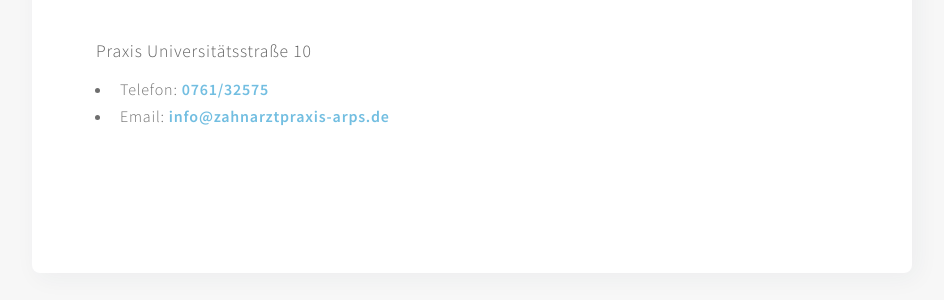
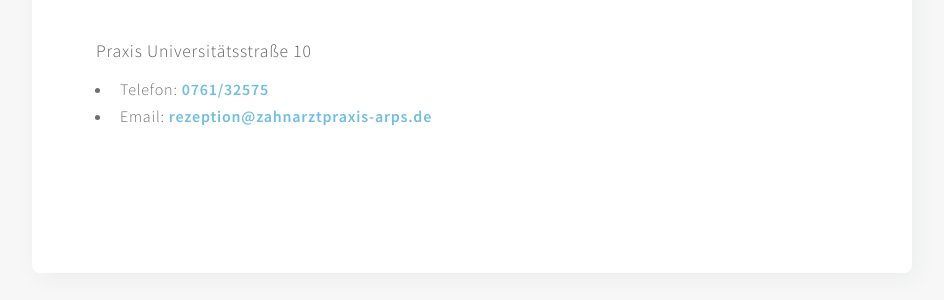
Before and after one commit to ninoarps/nino, a Jekyll site: the page built from zeiten/index.html, in a window 1280 px wide. Shown: the part 745-1045 px from the top of the page, without its empty margins (168-1112 px from the left). Built offline with Jekyll 4.4.1, drawn with Linux system fonts in a browser that asks for light colours.

Commit message:
Update index.html

```diff
--- a/zeiten/index.html
+++ b/zeiten/index.html
@@ -32,7 +32,7 @@ permalink: /zeiten
 
     <ul>
       <li>Telefon: <strong class="primary">0761/32575</strong></li>
-      <li>Email: <a href="mailto:info@zahnarztpraxis-arps.de"><strong class="primary">info@zahnarztpraxis-arps.de</strong></a></li>
+      <li>Email: <a href="mailto:rezeption@zahnarztpraxis-arps.de"><strong class="primary">rezeption@zahnarztpraxis-arps.de</strong></a></li>
     </ul>
   </div>
 </section>
```
